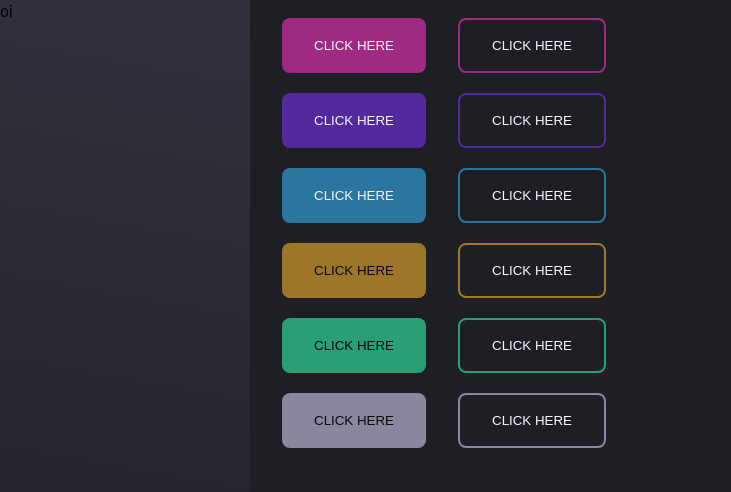
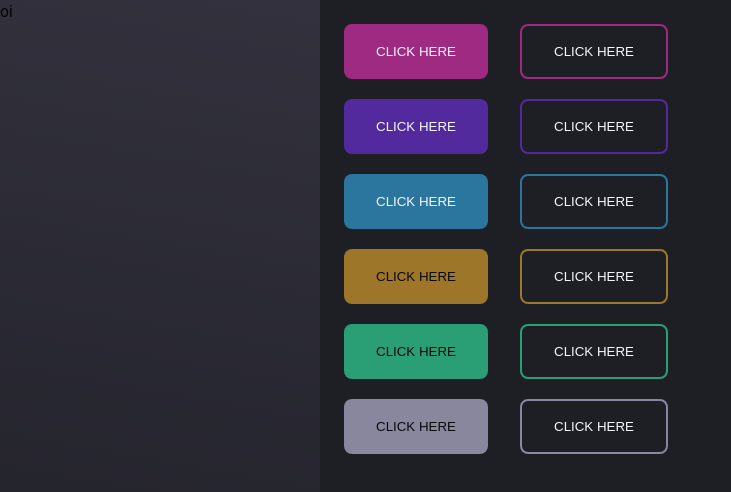
Before and after one commit to agora-21/design-system, a Vue app: page /buttons in a window 1280 px wide. Shown: the top 492 px of the page, without its empty margins (0-731 px from the left). Built offline with nearby package versions, Linux system fonts and the light colour scheme.

Commit message:
feat: update appp layout

```diff
--- a/src/App.vue
+++ b/src/App.vue
@@ -1,28 +1,12 @@
 <template>
   <div class="app">
-    <nav class="sidebar">
-      <side-bar />
-    </nav>
-
-    <main class="content">
-      <router-view />
-    </main>
+    <router-view />
   </div>
 </template>
 
-<script setup>
-import SideBar from '@/components/SideBar.vue'
-</script>
-
 <style lang="scss" scoped>
 .app {
-  display: grid;
-  grid-template-columns: minmax(auto, 250px) 1fr;
   height: 100%;
   width: 100%;
 }
-
-.content {
-  height: 100vh;
-}
 </style>
--- a/src/views/Documentation/DocumentationButtons.vue
+++ b/src/views/Documentation/DocumentationButtons.vue
@@ -63,13 +63,15 @@ import DsButton from '@/components/DsButton.vue'
 <style lang="scss" scoped>
 .documentation-buttons {
   justify-content: start;
-  display: grid;
-  gap: 20px;
-  padding: var(--padding-3);
+  padding: var(--padding-3-square);
 
   &__group {
     display: flex;
     gap: 32px;
+
+    &:not(:first-child) {
+      margin-top: 20px;
+    }
   }
 }
 </style>
--- a/src/views/DocumentationMain.vue
+++ b/src/views/DocumentationMain.vue
@@ -1,13 +1,28 @@
 <template>
   <div class="documentation-main">
-    <router-view />
+    <nav class="sidebar">
+      <side-bar />
+    </nav>
+
+    <main class="documentation-main__content">
+      <router-view />
+    </main>
   </div>
 </template>
 
+<script setup>
+import SideBar from '@/components/SideBar.vue'
+</script>
+
 <style lang="scss" scoped>
 .documentation-main {
+  display: grid;
+  grid-template-columns: 320px 1fr;
   height: 100%;
-  overflow-y: auto;
   width: 100%;
+
+  &__content {
+    display: grid;
+  }
 }
 </style>
```
